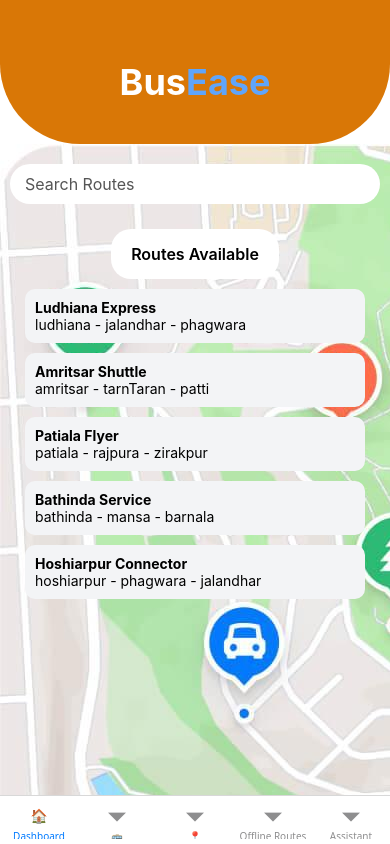
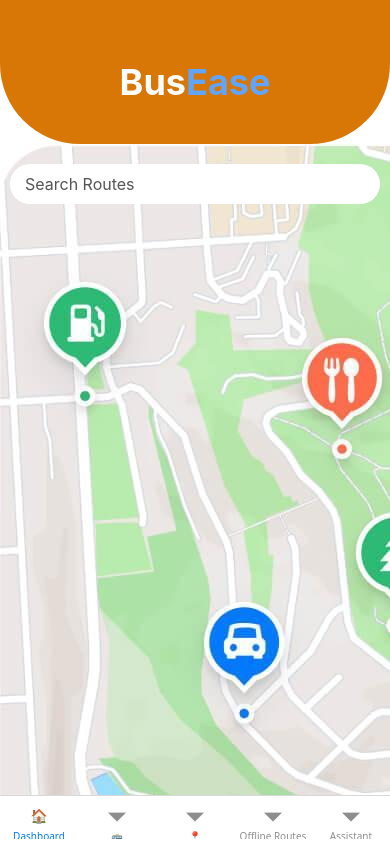
Before and after one commit to CoderIshanGupta/SIH-Shivalik, a React Native app: screen /MainTabs in a window 390 px wide. Built offline with nearby package versions, Linux system fonts and the light colour scheme.

Commit message:
Update DashboardScreen.tsx

```diff
--- a/src/screens/DashboardScreen.tsx
+++ b/src/screens/DashboardScreen.tsx
@@ -34,11 +34,11 @@ export default function DashboardScreen() {
           />
         </View>
 
-        <View style={styles.nearbyCard}>
+        {/*<View style={styles.nearbyCard}>
           <Text style={styles.nearbyText}>{t("routesAvailable")}</Text>
-        </View>
+        </View>*/}
 
-        <FlatList
+        {/*<FlatList
           data={buses}
           keyExtractor={(item) => item._id}
           renderItem={({ item }) => (
@@ -47,7 +47,7 @@ export default function DashboardScreen() {
               <Text>{item.route}</Text>
             </View>
           )}
-        />
+        />*/}
       </ImageBackground>
     </View>
   );
```
